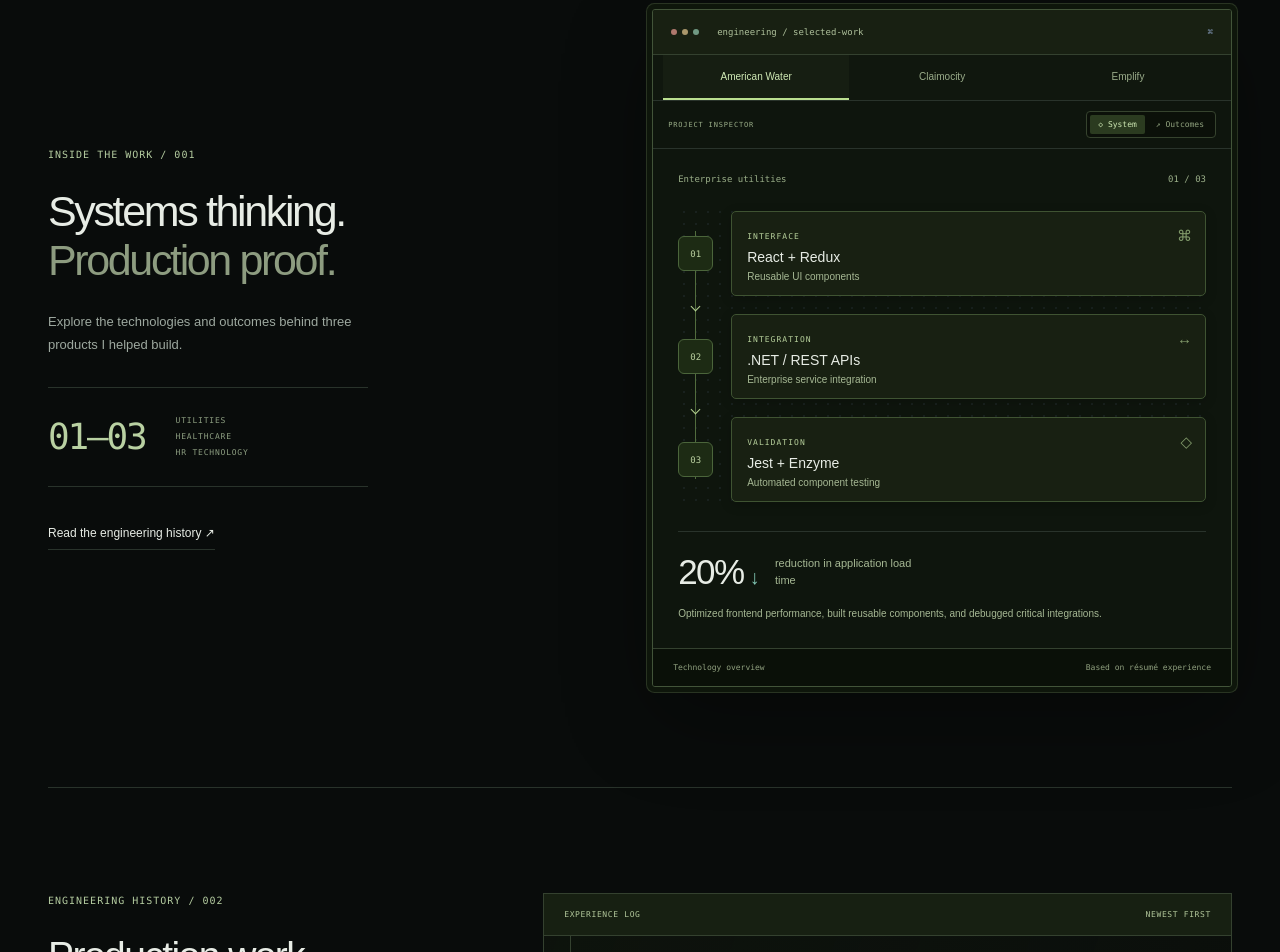
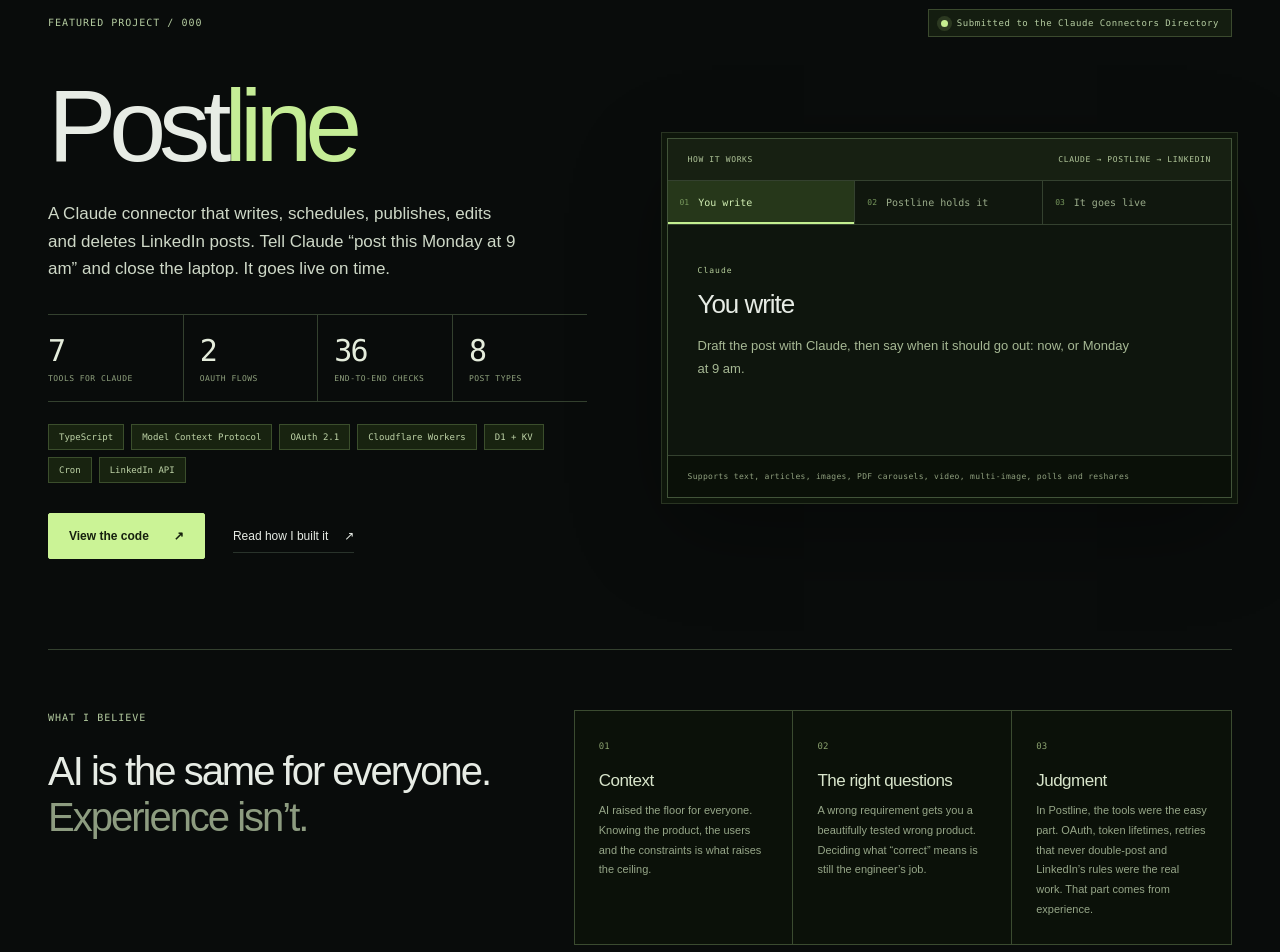
Before and after one commit to bhardwajhimanshu2515/Himanshu_Bhardwaj_Portfolio, a Next.js app: page / in a window 1280 px wide. Shown: the part 1120-2072 px from the top of the page. Built offline with nearby package versions, Linux system fonts and the light colour scheme.

Commit message:
Add Postline featured project, AI-vs-experience thesis and Medium links

```diff
--- a/app/lab.css
+++ b/app/lab.css
@@ -162,3 +162,41 @@ footer{border-top-color:#425735;padding-block:27px;color:#90a27d}
 @media(max-width:760px){.method-heading{display:block}.method-heading h2{font-size:35px}.method-heading>p{margin-top:20px}.method-section{padding-block:55px}.method-pipeline article{padding:18px}.method-terminal{font-size:8px;gap:6px}.method-pipeline h3{font-size:15px;line-height:1.5}.method-pipeline p{min-height:100px;font-size:11px}.method-tech{font-size:7px}.career-map{margin-top:24px}.career-summary{margin-bottom:15px}.career-log .role{margin-left:17px;padding:24px 17px}.career-log h3{font-size:18px}.career-log .role-meta{font-size:8px;gap:5px;flex-wrap:wrap}.career-log .role-id{margin-right:4px}.stack-inspector{padding:20px;min-height:390px}.stack-heading h3{font-size:19px}.stack-selector button{padding:13px 10px}.stack-selector button b{display:none}.education{padding:20px;gap:15px}.education h3{font-size:15px}.education-mark{width:60px;height:60px;font-size:10px}.contact{grid-template-columns:1fr;padding-block:65px;gap:40px}.connection-email{padding:22px}.connection-email>a{font-size:13px}.instrument-label{font-size:7px;padding:14px 17px}}
 @media(prefers-reduced-motion:reduce){.method-glyph i{transition:none}.stack-inspector{animation:none}}
 @media print{body{background:white}.engineering-core,.project-lab,.hero-thesis,.career-map,.career-summary,.method-section,.discipline-map,.stack-selector,.stack-inspector,.connection-panel,.contact-cta,.contact-location,.education-mark{display:none!important}.role,.role:before{border-color:#bbb}.company,.product,.eyebrow{color:#333}.expertise-row,.education,.tags span{background:white;color:#333}.impact-strip strong,.impact-strip .metric-index{color:#222}.hello{color:black}.intro{color:#444}.career-log,.stack-workbench{background:white;border:0}.instrument-label{background:white;color:#222}.career-log .role{margin:0;padding:15px 0;border-left:0}.career-log .product{background:white;color:#333;border-color:#aaa}.print-stack{display:block}.print-stack p{font-size:10pt;line-height:1.5;margin:10px 0}.education-date{color:#333}.contact{display:block}}
+/* Featured project: Postline */
+.connection-routes{grid-template-columns:repeat(3,1fr)}.connection-routes a:first-child{border-right:0}.connection-routes a:not(:last-child){border-right:1px solid #34412f}
+.projects{padding:100px 0;border-bottom:1px solid var(--line)}
+.projects-head{display:flex;justify-content:space-between;align-items:center;gap:20px;flex-wrap:wrap}
+.projects-status{display:inline-flex;align-items:center;gap:9px;font:9px var(--mono);letter-spacing:.06em;color:#b5cda1;border:1px solid #3b4a2e;background:#141d10;padding:8px 12px}
+.projects-status i{width:7px;height:7px;border-radius:50%;background:#c7ef91;box-shadow:0 0 0 4px #c7ef9122}
+.postline-grid{display:grid;grid-template-columns:1fr 1.05fr;gap:80px;align-items:center;margin-top:40px}
+.postline-copy h2{font-size:clamp(64px,8vw,112px);font-weight:500;letter-spacing:-.07em;line-height:.95}
+.postline-copy h2 span{color:#c5ed96}
+.postline-lede{font-size:17px;line-height:1.6;color:#ced8c7;margin-top:26px;max-width:470px}
+.postline-facts{display:grid;grid-template-columns:repeat(4,1fr);border-block:1px solid #34412f;margin:32px 0 22px}
+.postline-facts div{padding:18px 0}.postline-facts div+div{padding-left:16px;border-left:1px solid #34412f}
+.postline-facts strong{display:block;font:30px var(--mono);letter-spacing:-.06em;color:#e5eddc}
+.postline-facts span{display:block;font:8px var(--mono);letter-spacing:.06em;text-transform:uppercase;color:#8fa17d;margin-top:6px}
+.postline-stack{display:flex;flex-wrap:wrap;gap:7px;margin-bottom:30px}
+.postline-stack span{font:9px var(--mono);color:#bed3a7;border:1px solid #3b4e2c;background:#182310;padding:7px 10px}
+.postline-flow{border:1px solid #425439;background:#0e150d;box-shadow:0 0 0 5px #0e160b,0 0 0 6px #293422,0 30px 90px #0005;min-width:0}
+.flow-rail{display:grid;grid-template-columns:repeat(3,1fr);border-bottom:1px solid #34412f}
+.flow-rail button{background:#10170e;border:0;border-right:1px solid #34412f;padding:16px 12px;text-align:left;color:#9aac8a;font:10px var(--mono);display:flex;gap:9px;align-items:center}
+.flow-rail button:last-child{border-right:0}.flow-rail button span{font-size:8px;color:#77985d}
+.flow-rail button[aria-pressed=true]{background:#26371a;color:#d2efb4;box-shadow:inset 0 -2px #c3ef90}
+.flow-rail button:hover{color:#e0f8c5}
+.flow-readout{padding:34px 30px;min-height:230px;animation:arrive .25s both}
+.flow-readout h3{font-size:26px;font-weight:400;letter-spacing:-.04em;margin:12px 0 14px}
+.flow-readout p{font-size:13px;line-height:1.8;color:#a6b894;max-width:440px}
+.flow-foot{border-top:1px solid #34412f;background:#0a1008;padding:14px 20px;font:8px/1.7 var(--mono);color:#90a07f;letter-spacing:.04em}
+.thesis{display:grid;grid-template-columns:.9fr 1.3fr;gap:70px;margin-top:90px;padding-top:60px;border-top:1px solid #34412f}
+.thesis-title h2{font-size:40px;font-weight:400;letter-spacing:-.05em;line-height:1.15;margin-top:22px}
+.thesis-title h2 em{color:#8d9c80}
+.thesis-points{display:grid;grid-template-columns:repeat(3,1fr);border:1px solid #3b4b30;background:#0b1109}
+.thesis-points article{padding:24px;border-right:1px solid #3b4b30}.thesis-points article:last-child{border-right:0}
+.thesis-points span{font:9px var(--mono);color:#8aa16e}
+.thesis-points h3{font-size:17px;font-weight:400;letter-spacing:-.03em;margin:18px 0 10px;color:#d8e5cb}
+.thesis-points p{font-size:11px;line-height:1.8;color:#96a688}
+@media(max-width:1050px){.postline-grid{gap:45px}.thesis{grid-template-columns:1fr;gap:35px}}
+@media(max-width:760px){.projects{padding:65px 0}.postline-grid{grid-template-columns:1fr;gap:40px}.postline-facts{grid-template-columns:1fr 1fr}.postline-facts div:nth-child(3){padding-left:0;border-left:0}.postline-facts div:nth-child(-n+2){border-bottom:1px solid #34412f}.flow-rail button{font-size:9px;padding:13px 8px;flex-direction:column;align-items:flex-start;gap:4px}.flow-readout{padding:24px 20px}.thesis-points{grid-template-columns:1fr}.thesis-points article{border-right:0;border-bottom:1px solid #3b4b30}.thesis-points article:last-child{border-bottom:0}.thesis-title h2{font-size:32px}.connection-routes{grid-template-columns:1fr}.connection-routes a:not(:last-child){border-right:0;border-bottom:1px solid #34412f}}
+@media(prefers-reduced-motion:reduce){.flow-readout{animation:none}}
+@media print{.postline-flow,.flow-rail{display:none!important}.postline-copy h2 span{color:#333}.thesis-points{background:white}}
--- a/app/layout.js
+++ b/app/layout.js
@@ -4,7 +4,7 @@ import "./lab.css";
 export const metadata = {
   title: "Himanshu Bhardwaj — Senior Product Engineer",
   description:
-    "Senior Product Engineer with 5+ years of experience building scalable full-stack products with React, Node.js, .NET, and MongoDB.",
+    "Senior Product Engineer with 5+ years of experience building scalable full-stack products with React, Node.js, .NET, and MongoDB. Builder of Postline, a Claude connector for LinkedIn.",
 };
 
 export default function RootLayout({ children }) {
--- a/app/page.js
+++ b/app/page.js
@@ -3,6 +3,41 @@ import { useEffect, useRef, useState } from "react";
 const email = "bhardwajhimanshu2515@gmail.com";
 const linkedin = "https://www.linkedin.com/in/mern-full-stack-developer";
 const github = "https://github.com/bhardwajhimanshu2515";
+const medium = "https://medium.com/@bhardwajhimanshu2515";
+const postlineRepo = "https://github.com/bhardwajhimanshu2515/postline";
+function Projects() {
+  const [step, setStep] = useState(0);
+  const flow = [
+    ["01", "You write", "Claude", "Draft the post with Claude, then say when it should go out: now, or Monday at 9 am."],
+    ["02", "Postline holds it", "Cloudflare Workers", "The post is encrypted (AES-256-GCM) and stored in D1. Claude only ever holds a Postline token, never the LinkedIn one."],
+    ["03", "It goes live", "LinkedIn Posts API", "A cron runs every minute and claims due posts atomically, so nothing posts twice. Failures retry after 2, 10 and 30 minutes."],
+  ];
+  const facts = [["7", "tools for Claude"], ["2", "OAuth flows"], ["36", "end-to-end checks"], ["8", "post types"]];
+  return <section id="projects" className="projects wrap" aria-labelledby="projects-title">
+    <div className="projects-head"><span className="eyebrow">FEATURED PROJECT / 000</span><span className="projects-status"><i /> Submitted to the Claude Connectors Directory</span></div>
+    <div className="postline-grid">
+      <div className="postline-copy">
+        <h2 id="projects-title">Post<span>line</span></h2>
+        <p className="postline-lede">A Claude connector that writes, schedules, publishes, edits and deletes LinkedIn posts. Tell Claude “post this Monday at 9 am” and close the laptop. It goes live on time.</p>
+        <div className="postline-facts">{facts.map(([n,l])=><div key={l}><strong>{n}</strong><span>{l}</span></div>)}</div>
+        <div className="postline-stack">{["TypeScript","Model Context Protocol","OAuth 2.1","Cloudflare Workers","D1 + KV","Cron","LinkedIn API"].map(t=><span key={t}>{t}</span>)}</div>
+        <div className="actions"><a className="button" href={postlineRepo} target="_blank" rel="noreferrer">View the code <span aria-hidden="true">↗</span></a><a className="text-link" href={medium} target="_blank" rel="noreferrer">Read how I built it <span aria-hidden="true">↗</span></a></div>
+      </div>
+      <div className="postline-flow">
+        <div className="instrument-label"><span>HOW IT WORKS</span><span>CLAUDE → POSTLINE → LINKEDIN</span></div>
+        <div className="flow-rail" aria-label="Postline steps">{flow.map(([n,t],i)=><button key={n} aria-pressed={step===i} onClick={()=>setStep(i)}><span>{n}</span>{t}</button>)}</div>
+        <div className="flow-readout" key={step} aria-live="polite"><span className="layer-label">{flow[step][2]}</span><h3>{flow[step][1]}</h3><p>{flow[step][3]}</p></div>
+        <div className="flow-foot"><span>Supports text, articles, images, PDF carousels, video, multi-image, polls and reshares</span></div>
+      </div>
+    </div>
+    <div className="thesis">
+      <div className="thesis-title"><span className="eyebrow">WHAT I BELIEVE</span><h2>AI is the same for everyone.<br /><em>Experience isn’t.</em></h2></div>
+      <div className="thesis-points">
+        {[["Context","AI raised the floor for everyone. Knowing the product, the users and the constraints is what raises the ceiling."],["The right questions","A wrong requirement gets you a beautifully tested wrong product. Deciding what “correct” means is still the engineer’s job."],["Judgment","In Postline, the tools were the easy part. OAuth, token lifetimes, retries that never double-post and LinkedIn’s rules were the real work. That part comes from experience."]].map(([t,c],i)=><article key={t}><span>0{i+1}</span><h3>{t}</h3><p>{c}</p></article>)}
+      </div>
+    </div>
+  </section>;
+}
 const roles = [
   ["Jan 2025 — Present", "Senior Product Engineer — Full Stack", "Smart Energy Water Pvt. Ltd.", "Alectra Builder", "Engineer scalable applications using React, Node.js and .NET integrations. Improve component reusability, streamline MongoDB and SQL interactions, resolve production issues, and strengthen code quality through automated testing.", ["React", "Node.js", ".NET", "MongoDB", "SQL"]],
   ["Aug 2023 — Jan 2025", "Product Engineer — Full Stack", "Smart Energy Water Pvt. Ltd.", "American Water", "Reduced application load time by 20% and improved development efficiency by 30% through reusable UI components. Integrated enterprise .NET APIs, reduced testing errors by 30% using Jest and Enzyme, and reduced system crashes by 25% through targeted debugging.", ["React", "Redux", "REST APIs", "Jest", "Enzyme"]],
@@ -75,7 +110,7 @@ function SystemExplorer() {
 function CommandPalette() {
   const ref = useRef(null);
   const [query, setQuery] = useState("");
-  const actions = [["Experience", "#experience", "Navigate"], ["Technical expertise", "#expertise", "Navigate"], ["Contact", "#contact", "Navigate"], ["Download PDF résumé", "/Himanshu-Bhardwaj-Resume-2026.pdf", "Download"], ["Download Word résumé", "/Himanshu-Bhardwaj-Resume-2026.docx", "Download"], ["GitHub", github, "External"], ["LinkedIn", linkedin, "External"], ["Send an email", `mailto:${email}`, "Email"]];
+  const actions = [["Postline project", "#projects", "Navigate"], ["Experience", "#experience", "Navigate"], ["Technical expertise", "#expertise", "Navigate"], ["Contact", "#contact", "Navigate"], ["Download PDF résumé", "/Himanshu-Bhardwaj-Resume-2026.pdf", "Download"], ["Download Word résumé", "/Himanshu-Bhardwaj-Resume-2026.docx", "Download"], ["GitHub", github, "External"], ["LinkedIn", linkedin, "External"], ["Medium blog", medium, "External"], ["Send an email", `mailto:${email}`, "Email"]];
   const open = () => { setQuery(""); if (!ref.current.open) ref.current.showModal(); };
   useEffect(() => {
     const keydown = (event) => {
@@ -145,7 +180,7 @@ function ConnectionPanel() {
   return <div className="connection-panel">
     <div className="instrument-label"><span>CONNECTION DIRECTORY</span><span>HB /</span></div>
     <div className="connection-email"><span className="eyebrow">DIRECT CHANNEL</span><a href={`mailto:${email}`}>{email}</a><button onClick={copy}>Copy address <span aria-hidden="true">⧉</span></button><p role="status">{status}</p></div>
-    <div className="connection-routes"><a href={linkedin} target="_blank" rel="noreferrer"><span>01</span><div>LinkedIn<small>Professional profile</small></div><b>↗</b></a><a href={github} target="_blank" rel="noreferrer"><span>02</span><div>GitHub<small>Code & repositories</small></div><b>↗</b></a></div>
+    <div className="connection-routes"><a href={linkedin} target="_blank" rel="noreferrer"><span>01</span><div>LinkedIn<small>Professional profile</small></div><b>↗</b></a><a href={github} target="_blank" rel="noreferrer"><span>02</span><div>GitHub<small>Code & repositories</small></div><b>↗</b></a><a href={medium} target="_blank" rel="noreferrer"><span>03</span><div>Medium<small>Build stories & writing</small></div><b>↗</b></a></div>
     <div className="resume-package"><div><span className="eyebrow">RÉSUMÉ PACKAGE</span><p>Experience, skills, and results.</p></div><div><a href="/Himanshu-Bhardwaj-Resume-2026.pdf" download>PDF ↓</a><a href="/Himanshu-Bhardwaj-Resume-2026.docx" download>DOCX ↓</a></div></div>
   </div>;
 }
@@ -155,7 +190,7 @@ export default function Home() {
     <a className="skip" href="#overview">Skip to content</a>
     <header className="header">
       <a className="brand" href="#overview" aria-label="Himanshu Bhardwaj home"><span className="brand-icon">h/</span> himanshu<span className="brand-extension">.dev</span></a>
-      <nav id="navigation" className={menu ? "open" : ""} aria-label="Main navigation">{["Overview","Experience","Expertise","Contact"].map(name => <a key={name} href={`#${name.toLowerCase()}`} onClick={() => setMenu(false)}>{name}</a>)}</nav>
+      <nav id="navigation" className={menu ? "open" : ""} aria-label="Main navigation">{["Overview","Projects","Experience","Expertise","Contact"].map(name => <a key={name} href={`#${name.toLowerCase()}`} onClick={() => setMenu(false)}>{name}</a>)}</nav>
       <CommandPalette />
       <a className="header-download" href="/Himanshu-Bhardwaj-Resume-2026.pdf" download>Download résumé <span aria-hidden="true">↓</span></a>
       <button className="menu-toggle" aria-expanded={menu} aria-controls="navigation" onClick={() => setMenu(!menu)}>{menu ? "Close" : "Menu"}</button>
@@ -165,11 +200,12 @@ export default function Home() {
         <div className="workspace-path"><span><span aria-hidden="true">⌘</span> workspace</span><span>/</span><span>himanshu-bhardwaj</span><span>/</span><b>overview.tsx</b></div>
         <div className="hero-intro"><span className="eyebrow"><i /> SENIOR PRODUCT ENGINEER / FULL STACK</span><span className="location">NOIDA, INDIA · UTC +05:30</span></div>
         <div className="hero-grid">
-          <div className="hero-copy"><p className="hello">HIMANSHU BHARDWAJ</p><h1>Engineering<br /><span>what’s next.</span></h1><p className="hero-thesis">From the first interaction<br />to the system behind it.</p><p className="intro">I connect thoughtful interfaces with dependable systems. 5+ years building full-stack products across utilities, healthcare, and HR technology.</p><div className="actions"><a className="button" href="#experience">Explore experience <span aria-hidden="true">↗</span></a><a className="text-link" href={github} target="_blank" rel="noreferrer">GitHub <span aria-hidden="true">↗</span></a></div><div className="current-position"><span className="position-line" /><p>Senior Product Engineer <span>@ Smart Energy Water</span></p></div></div>
+          <div className="hero-copy"><p className="hello">HIMANSHU BHARDWAJ</p><h1>Engineering<br /><span>what’s next.</span></h1><p className="hero-thesis">From the first interaction<br />to the system behind it.</p><p className="intro">I connect thoughtful interfaces with dependable systems. 5+ years building full-stack products across utilities, healthcare, and HR technology.</p><div className="actions"><a className="button" href="#experience">Explore experience <span aria-hidden="true">↗</span></a><a className="text-link" href="#projects">See Postline <span aria-hidden="true">↗</span></a></div><div className="current-position"><span className="position-line" /><p>Senior Product Engineer <span>@ Smart Energy Water</span></p></div></div>
           <EngineeringCore />
         </div>
         <div className="impact-strip">{[["5+","Years of engineering experience"],["20%","Lower application load time¹"],["30%","Higher development efficiency¹"],["25%","Fewer system crashes¹"]].map(([metric,label],index) => <div key={metric}><span className="metric-index">0{index + 1} / {["EXPERIENCE","PERFORMANCE","VELOCITY","RELIABILITY"][index]}</span><strong>{metric}</strong><span>{label}</span></div>)}</div><p className="metric-note">¹ Results from my work on American Water at Smart Energy Water.</p>
       </section>
+      <Projects />
       <section className="project-lab wrap" aria-labelledby="lab-title">
         <div className="lab-introduction"><span className="eyebrow">INSIDE THE WORK / 001</span><h2 id="lab-title">Systems thinking.<br /><em>Production proof.</em></h2><p>Explore the technologies and outcomes behind three products I helped build.</p><div className="lab-index"><span>01—03</span><p>UTILITIES<br />HEALTHCARE<br />HR TECHNOLOGY</p></div><a href="#experience" className="text-link">Read the engineering history ↗</a></div>
         <SystemExplorer />
```
